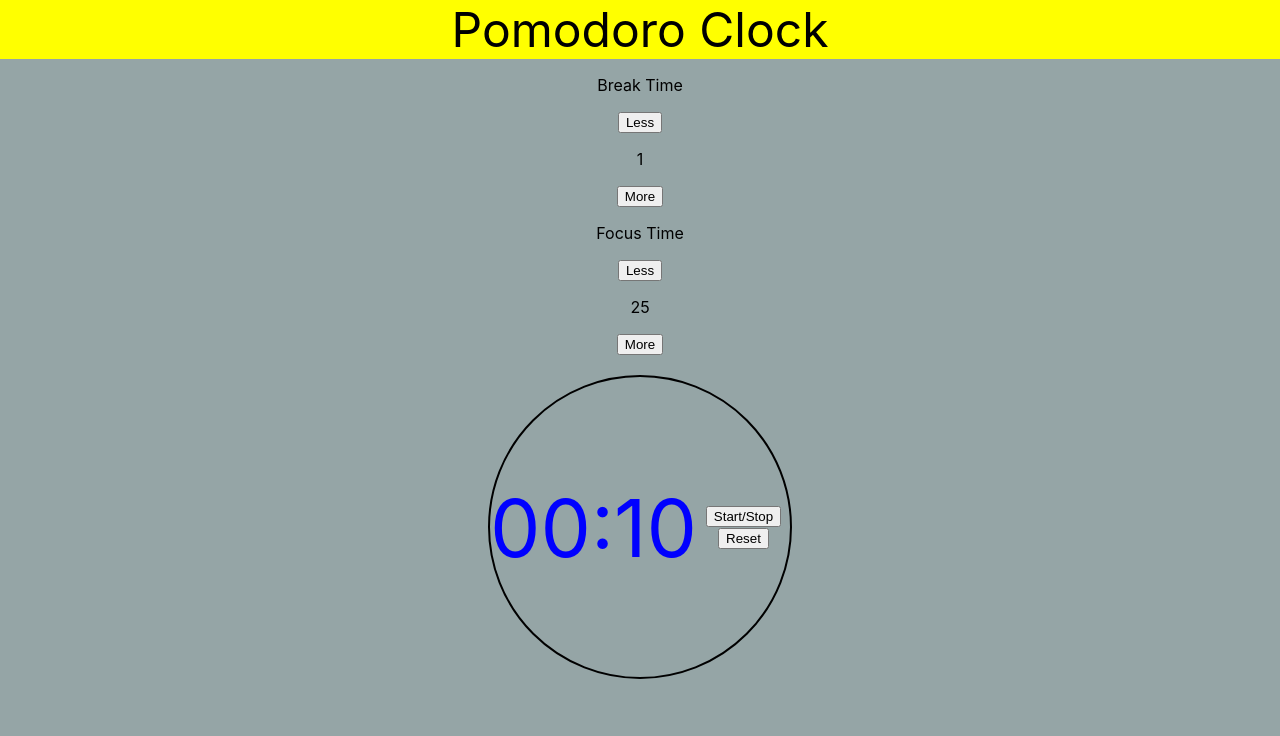
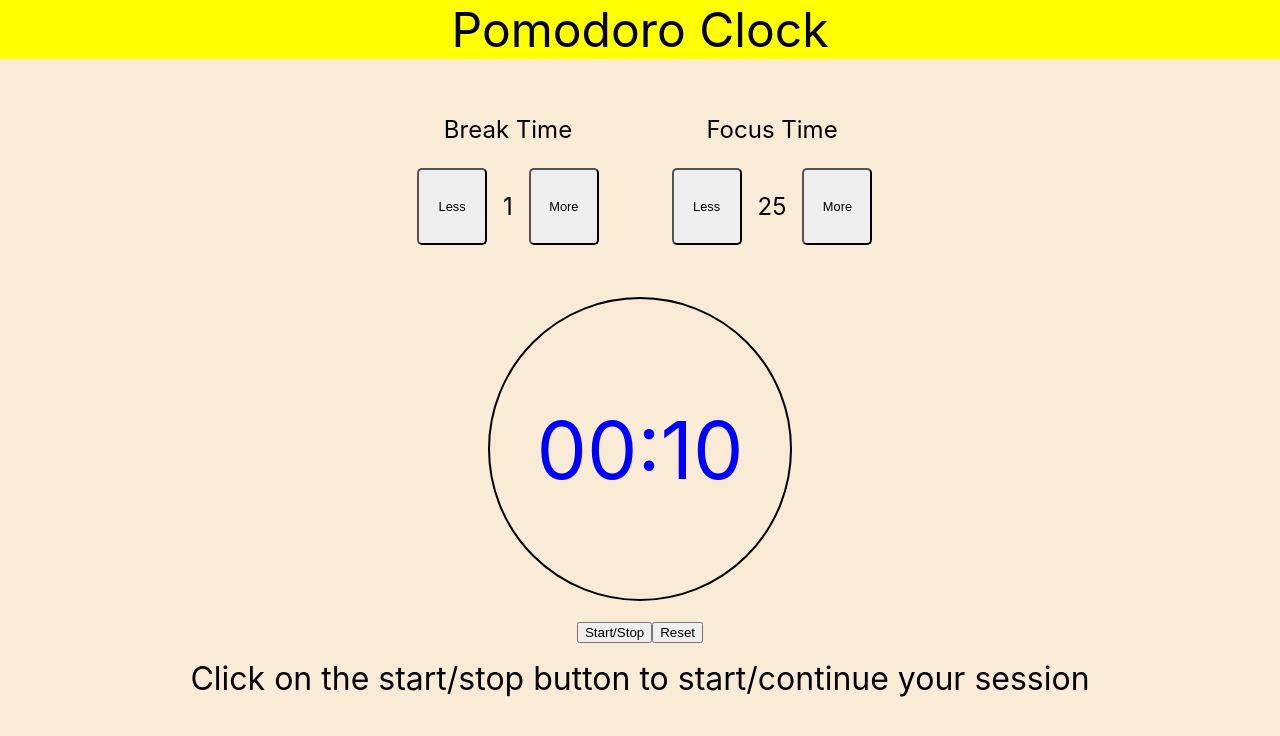
Before and after one commit to NikolaPerisic/react-pomodoro-clock, a React (Create React App) app: page / in a window 1280 px wide. Shown: the top 736 px of the page. Built offline with nearby package versions, Linux system fonts and the light colour scheme.

Commit message:
InfoComponent added

```diff
--- a/src/components/BreakComponent/BreakComponent.js
+++ b/src/components/BreakComponent/BreakComponent.js
@@ -1,13 +1,16 @@
 import React from "react";
+import classes from "./BreakComponent.module.css";
 
 const breakComponent = props => {
 	return (
-		<div>
-			<p>Break Time</p>
-			<div>
-				<button onClick={() => props.clicked("less", "break")}>Less</button>
-				<p>{props.breakTime}</p>
-				<button onClick={() => props.clicked("more", "break")}>More</button>
+		<div className={classes.Wrapper}>
+			<div className={classes.MainDiv}>
+				<p>Break Time</p>
+				<div className={classes.Break}>
+					<button onClick={() => props.clicked("less", "break")}>Less</button>
+					<p>{props.breakTime}</p>
+					<button onClick={() => props.clicked("more", "break")}>More</button>
+				</div>
 			</div>
 		</div>
 	);
--- a/src/components/BreakComponent/BreakComponent.module.css
+++ b/src/components/BreakComponent/BreakComponent.module.css
@@ -0,0 +1,34 @@
+.Wrapper {
+	display: inline-flex;
+	padding: 2rem;
+}
+
+.MainDiv {
+	padding: 0;
+	margin: 0;
+	display: flex;
+	flex-flow: column;
+	align-items: center;
+	background-color: transparent;
+	width: 200px;
+}
+.MainDiv p {
+	font-size: 1.5rem;
+}
+
+.Break {
+	display: flex;
+	flex-flow: row;
+	justify-content: space-between;
+	align-items: stretch;
+}
+.Break button {
+	display: block;
+	cursor: pointer;
+	width: 70px;
+	border-radius: 5px;
+	font-size: 0.8rem;
+}
+.Break p {
+	padding: 0 1rem;
+}
--- a/src/components/ClockComponent/ClockComponent.js
+++ b/src/components/ClockComponent/ClockComponent.js
@@ -1,17 +1,20 @@
 import React from "react";
 import classes from "./ClockComponent.module.css";
+import Aux from "../../hoc/Aux";
 
 const clockComponent = props => {
 	return (
-		<div className={classes.Circle}>
-			<div className={classes.Clock}>
-				<p>{props.displayTime}</p>
+		<Aux>
+			<div className={classes.Circle}>
+				<div className={classes.Clock}>
+					<p>{props.displayTime}</p>
+				</div>
 			</div>
 			<div>
 				<button onClick={props.startTimer}>Start/Stop</button>
 				<button onClick={props.reset}>Reset</button>
 			</div>
-		</div>
+		</Aux>
 	);
 };
 
--- a/src/components/FocusComponent/FocusComponent.js
+++ b/src/components/FocusComponent/FocusComponent.js
@@ -1,13 +1,16 @@
 import React from "react";
+import classes from "../BreakComponent/BreakComponent.module.css";
 
 const focusComponent = props => {
 	return (
-		<div>
-			<p>Focus Time</p>
-			<div>
-				<button onClick={() => props.clicked("less", "focus")}>Less</button>
-				<p>{props.focusTime}</p>
-				<button onClick={() => props.clicked("more", "focus")}>More</button>
+		<div className={classes.Wrapper}>
+			<div className={classes.MainDiv}>
+				<p>Focus Time</p>
+				<div className={classes.Break}>
+					<button onClick={() => props.clicked("less", "focus")}>Less</button>
+					<p>{props.focusTime}</p>
+					<button onClick={() => props.clicked("more", "focus")}>More</button>
+				</div>
 			</div>
 		</div>
 	);
--- /dev/null
+++ b/src/components/InfoComponent/InfoComponent.js
@@ -0,0 +1,19 @@
+import React from "react";
+import classes from "./InfoComponent.module.css";
+
+const info = props => {
+	let [stateRunning, breakStatus] = [props.stateRunning, props.breakStatus];
+	let info = "Please click start button";
+	stateRunning
+		? breakStatus
+			? (info = "Break Session has begun!")
+			: (info = "Focus Session has begun!")
+		: (info = "Click on the start/stop button to start/continue your session");
+	return (
+		<div className={classes.Info}>
+			<p>{info}</p>
+		</div>
+	);
+};
+
+export default info;
--- /dev/null
+++ b/src/components/InfoComponent/InfoComponent.module.css
@@ -0,0 +1,4 @@
+.Info p {
+	margin: 1rem auto;
+	font-size: 2rem;
+}
--- a/src/containers/Pomodoro.js
+++ b/src/containers/Pomodoro.js
@@ -4,6 +4,7 @@ import BreakComponent from "../components/BreakComponent/BreakComponent";
 import FocusComponent from "../components/FocusComponent/FocusComponent";
 import ClockComponent from "../components/ClockComponent/ClockComponent";
 import SoundComponent from "../components/SoundComponent/SoundComponent";
+import InfoComponent from "../components/InfoComponent/InfoComponent";
 
 const INITIAL_STATE = {
 	focusTime: 25,
@@ -115,7 +116,8 @@ class Pomodoro extends Component {
 	render() {
 		return (
 			<div className={classes.Pomodoro}>
-				<header className={classes.Header}>Pomodoro Clock</header>
+				<header>Pomodoro Clock</header>
+				<div>
 					<BreakComponent
 						clicked={this.updateBreakAndFocusTime}
 						breakTime={this.state.breakTime}
@@ -124,12 +126,17 @@ class Pomodoro extends Component {
 						clicked={this.updateBreakAndFocusTime}
 						focusTime={this.state.focusTime}
 					/>
+				</div>
 				<ClockComponent
 					startTimer={this.runningTimer}
 					displayTime={this.state.displayTime}
 					reset={this.resetTimer}
 				/>
 				<SoundComponent alarm={this.state.alarmSound} />
+				<InfoComponent
+					breakStatus={this.state.isBreakTime}
+					stateRunning={this.state.isRunning}
+				/>
 			</div>
 		);
 	}
--- a/src/containers/Pomodoro.module.css
+++ b/src/containers/Pomodoro.module.css
@@ -1,7 +1,17 @@
+body {
+	background-color: antiquewhite;
+}
+
 .Pomodoro {
+	margin: auto;
 	text-align: center;
+	display: flex;
+	flex-direction: column;
+	flex-wrap: wrap;
+	justify-content: stretch;
+	align-items: center;
 }
-.Header {
+.Pomodoro header {
 	text-align: center;
 	height: 20% vh;
 	background-color: yellow;
```
Lines whose indentation alone changed are shown as unchanged.
